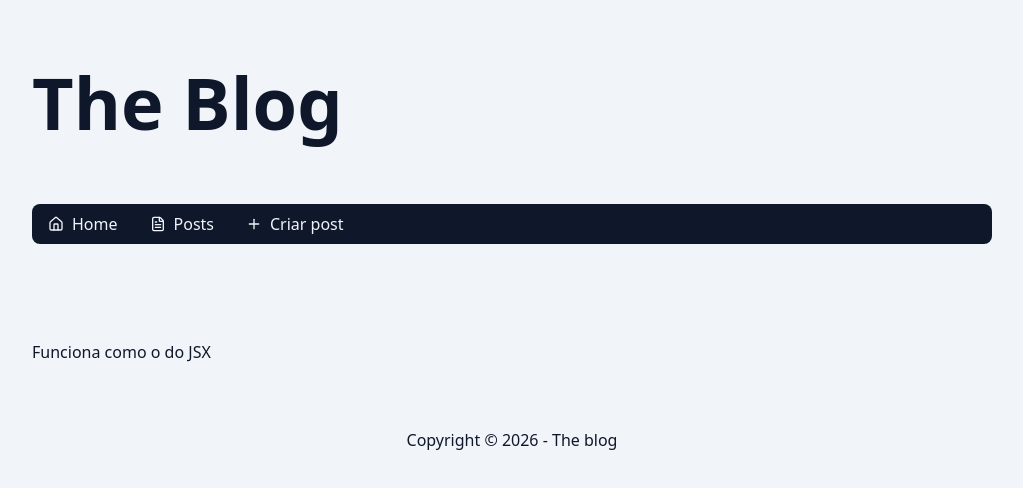
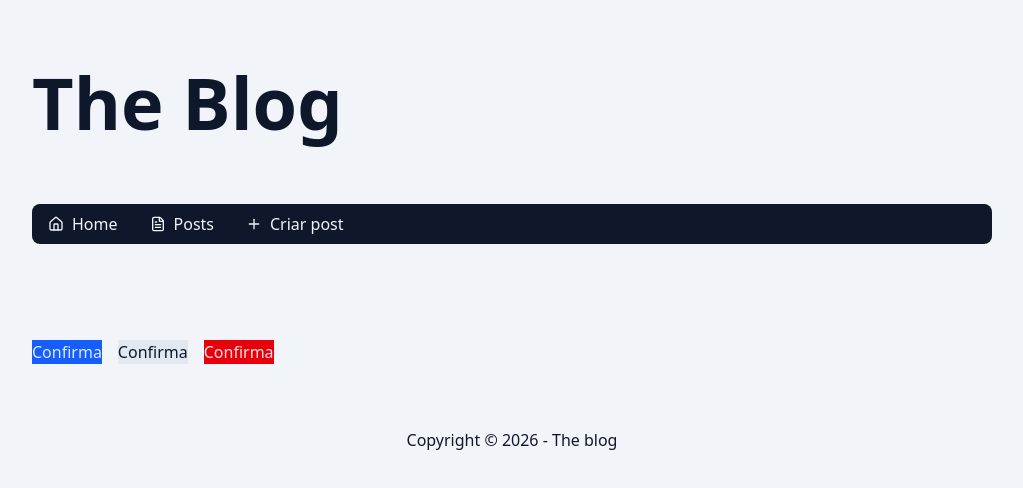
Before and after one commit to 1Luis-Amaro/BLOG-Next, a Next.js app in the folder blog/: page /admin/post/new in a window 1280 px wide. Shown: the top 488 px of the page, without its empty margins (128-1151 px from the left). Built offline with nearby package versions, Linux system fonts and the light colour scheme.

Commit message:
177 - Usando TypeScript para adicionar variações de estilo no componente

```diff
--- a/blog/src/app/admin/post/new/page.tsx
+++ b/blog/src/app/admin/post/new/page.tsx
@@ -3,7 +3,9 @@
 export const dynamic = 'force-dynamic'
 
 export default async function AdminPostNewPage() {
-  return <div className="py-16" >
-    <Button type="submit" >Funciona como o do JSX</Button>
+  return <div className="py-16 flex gap-4 flex-wrap" >
+    <Button variant="default" size="sm" >Confirma</Button>
+    <Button variant="ghost"  size="md">Confirma</Button>
+    <Button variant="danger" size="lg">Confirma</Button>
   </div>
 }
--- a/blog/src/components/Button/index.tsx
+++ b/blog/src/components/Button/index.tsx
@@ -1,5 +1,32 @@
-type ButtonProps = {} & React.ComponentProps<'button'>
+import clsx from "clsx";
 
-export function Button({...props}: ButtonProps) {
-  return <button {...props} />
+type ButtonVariants = "default" | "ghost" | "danger";
+
+type ButtonSizes = "sm" | "md" | "lg";
+
+type ButtonProps = {
+  variant?: ButtonVariants;
+  size?: ButtonSizes;
+} & React.ComponentProps<"button">;
+
+export function Button({
+  variant = "default",
+  size = "sm",
+  ...props
+}: ButtonProps) {
+  const ButtonVariants: Record<ButtonVariants, string> = {
+    default: clsx('bg-blue-600 text-blue-100'),
+    ghost: clsx('bg-slate-200 text-slate-900'),
+    danger: clsx('bg-red-600 text-red-100')
+  }
+
+  const buttonSizes: Record<ButtonSizes, string> = {
+    sm: clsx(''),
+    md: clsx(''),
+    lg: clsx('')
+  }
+
+  const buttonClasses =  clsx(ButtonVariants[variant], buttonSizes[size])
+
+  return <button className={buttonClasses} {...props} />;
 }
```
